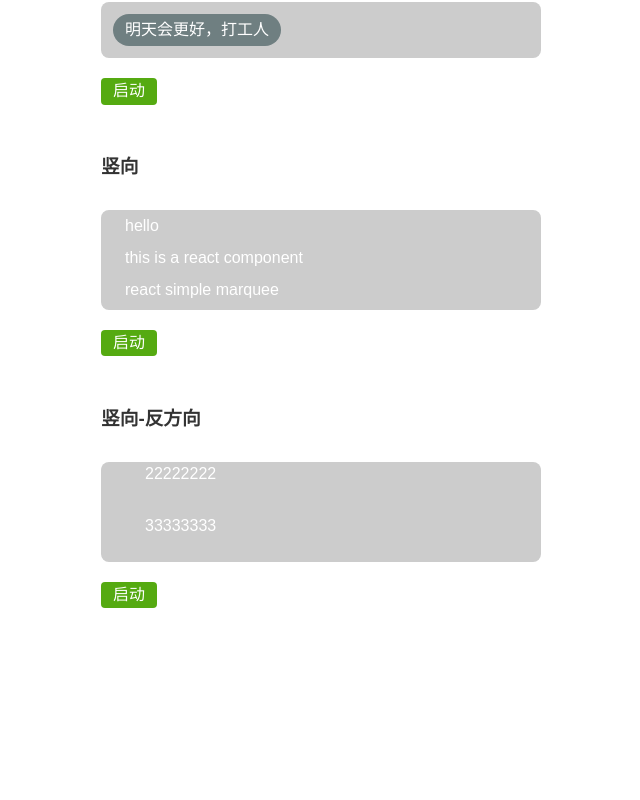
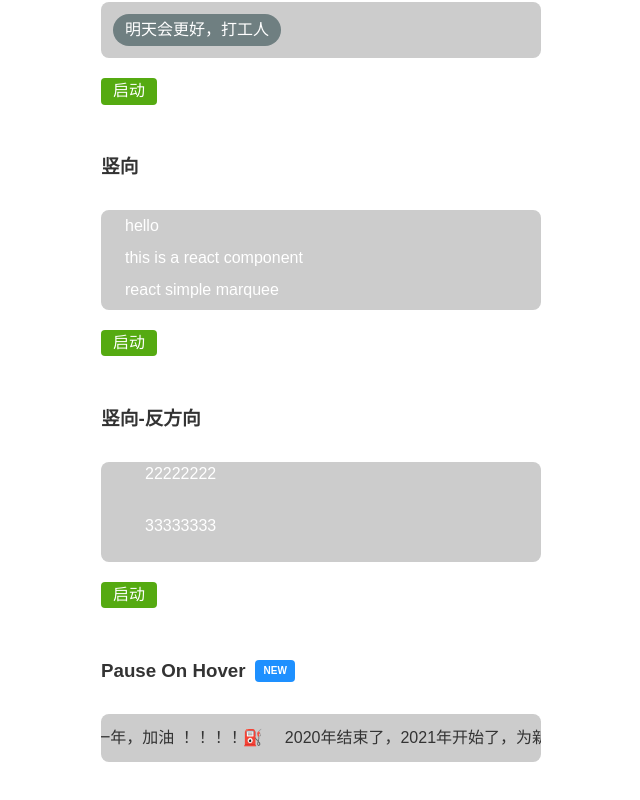
Before and after one commit to IFmiss/simple-marquee, a React app: page / in a window 1280 px wide. Shown: the part 1058-1858 px from the top of the page, without its empty margins (319-959 px from the left). Before the commit the page ends 1736 px from the top, so only its background shows below. Built offline with nearby package versions, Linux system fonts and the light colour scheme.

Commit message:
feat: add pause on hover feature, docs and example

```diff
--- a/src/Marquee/Marquee.tsx
+++ b/src/Marquee/Marquee.tsx
@@ -15,11 +15,12 @@ export interface MarqueeProps extends React.HTMLAttributes<HTMLDivElement> {
   speed?: number;
   indent?: number;
   direction?:
-    'horizontal'
-    | 'vertical'
-    | 'horizontal-reverse'
-    | 'vertical-reverse';
+  'horizontal'
+  | 'vertical'
+  | 'horizontal-reverse'
+  | 'vertical-reverse';
   stop?: boolean;
+  pauseOnHover?: boolean;
 }
 
 const Marquee: React.FC<MarqueeProps> = ({
@@ -28,6 +29,7 @@ const Marquee: React.FC<MarqueeProps> = ({
   indent = 0,
   direction = 'horizontal',
   stop = false,
+  pauseOnHover = false,
   style,
   className,
   ...rest
@@ -35,6 +37,7 @@ const Marquee: React.FC<MarqueeProps> = ({
   const mgRef = useRef<HTMLDivElement>(null);
   const mgWrapRef = useRef<HTMLDivElement>(null);
   const [move, setMove] = useState(indent);
+  const [hovered, setHovered] = useState(false);
   let timerMarquee: any;
 
   const isReverse = useMemo(() => {
@@ -83,14 +86,21 @@ const Marquee: React.FC<MarqueeProps> = ({
 
   useEffect(() => {
     if (stop) {
-      return timerMarquee && cancelAnimationFrame(timerMarquee);
+      return stopThis()
+    }
+    if (pauseOnHover && hovered) {
+      return stopThis()
     }
     runAnimate();
 
     return () => {
       cancelAnimationFrame(timerMarquee)
     };
-  }, [move, stop]);
+  }, [move, stop, pauseOnHover, hovered]);
+
+  const stopThis = () => {
+    timerMarquee && cancelAnimationFrame(timerMarquee);
+  }
 
   // 动画执行
   const runAnimate = useCallback(() => {
@@ -131,6 +141,8 @@ const Marquee: React.FC<MarqueeProps> = ({
     <div {...rest}
       className={marqueeCls}
       ref={mgRef}
+      onMouseEnter={() => setHovered(true)}
+      onMouseLeave={() => setHovered(false)}
       style={{
         ...style,
         overflow: 'hidden'
@@ -154,7 +166,8 @@ Marquee.propTypes = {
     'horizontal-reverse',
     'vertical-reverse'
   ]),
-  stop: PropTypes.bool
+  stop: PropTypes.bool,
+  pauseOnHover: PropTypes.bool,
 };
 
 Marquee.displayName = 'Marquee';
--- a/src/pages/Home/home.less
+++ b/src/pages/Home/home.less
@@ -30,6 +30,8 @@
       z-index: 1;
       background-color: #fff;
       padding: 10px 0;
+      display: flex;
+      align-items: center;
     }
 
     .horizontal-item {
@@ -62,6 +64,21 @@
     }
   }
 
+  .badge {
+    display: inline-flex;
+    align-items: center;
+    justify-content: center;
+    line-height: 1;
+    font-size: 10px;
+    text-transform: uppercase;
+    padding: 6px 8px;
+    border-radius: 4px;
+    background-color: dodgerblue;
+    color: #fff;
+    font-weight: 600;
+    margin-left: 10px;
+  }
+
   button {
     background-color: #55aa11;
     color: #fff;
--- a/src/pages/Home/index.tsx
+++ b/src/pages/Home/index.tsx
@@ -6,7 +6,7 @@ import Marquee, {
 // import MarqueeGroup from '../../Marquee/MarqueeGroup';
 import styles from './home.less'
 
-interface IHomeProps {}
+interface IHomeProps { }
 
 const color = '6f7f81'
 
@@ -41,11 +41,12 @@ const Home: React.FC<IHomeProps> = (props) => {
         <h3 className={styles.title}>横向文字</h3>
         <Marquee className={styles.marquee_group}
           direction={'horizontal'}
+          pauseOnHover={true}
           stop={!(stopMarquee.stop && stopMarquee.index === -1)}>
           2020年结束了，2021年开始了，为新的一年，加油 ！！！！⛽️&nbsp;&nbsp;&nbsp;&nbsp;&nbsp;
         </Marquee>
       </div>
-      <button onClick={() => onBtnClick(-1)}>{ isPlay(-1) ? '关闭' : '启动' }</button>
+      <button onClick={() => onBtnClick(-1)}>{isPlay(-1) ? '关闭' : '启动'}</button>
 
       <div className={styles.area}>
         <h3 className={styles.title}>横向列表</h3>
@@ -78,7 +79,7 @@ const Home: React.FC<IHomeProps> = (props) => {
           }}>花落知多少</List>
         </Marquee>
       </div>
-      <button onClick={() => onBtnClick(0)}>{ isPlay(0) ? '关闭' : '启动' }</button>
+      <button onClick={() => onBtnClick(0)}>{isPlay(0) ? '关闭' : '启动'}</button>
 
       <div className={styles.area}>
         <h3 className={styles.title}>Marquee组</h3>
@@ -138,7 +139,7 @@ const Home: React.FC<IHomeProps> = (props) => {
           </MarqueeGroup>
         </div>
 
-        <button onClick={() => onBtnClick(1)}>{ isPlay(1) ? '关闭' : '启动' }</button>
+        <button onClick={() => onBtnClick(1)}>{isPlay(1) ? '关闭' : '启动'}</button>
       </div>
 
       <div className={styles.area}>
@@ -151,7 +152,7 @@ const Home: React.FC<IHomeProps> = (props) => {
           }}>明天会更好，打工人</List>
         </Marquee>
 
-        <button onClick={() => onBtnClick(2)}>{ isPlay(2) ? '关闭' : '启动' }</button>
+        <button onClick={() => onBtnClick(2)}>{isPlay(2) ? '关闭' : '启动'}</button>
       </div>
 
       <div className={styles.area}>
@@ -169,7 +170,7 @@ const Home: React.FC<IHomeProps> = (props) => {
             // backgroundColor: `#${color}`
           }}>react simple marquee</List>
         </Marquee>
-        <button onClick={() => onBtnClick(3)}>{ isPlay(3) ? '关闭' : '启动' }</button>
+        <button onClick={() => onBtnClick(3)}>{isPlay(3) ? '关闭' : '启动'}</button>
       </div>
 
       <div className={styles.area}>
@@ -190,7 +191,17 @@ const Home: React.FC<IHomeProps> = (props) => {
             margin: '20px'
           }}>33333333</List>
         </Marquee>
-        <button onClick={() => onBtnClick(4)}>{ isPlay(4) ? '关闭' : '启动' }</button>
+        <button onClick={() => onBtnClick(4)}>{isPlay(4) ? '关闭' : '启动'}</button>
+      </div>
+
+      <div className={styles.area}>
+        <h3 className={styles.title}>Pause On Hover <span className={styles.badge}>new</span></h3>
+        <Marquee className={styles.marquee_group}
+          direction={'horizontal'}
+          pauseOnHover={true}
+          stop={!(stopMarquee.stop && stopMarquee.index === -1)}>
+          2020年结束了，2021年开始了，为新的一年，加油 ！！！！⛽️&nbsp;&nbsp;&nbsp;&nbsp;&nbsp;
+        </Marquee>
       </div>
     </div>
   )
```
Also changed, not shown: 1 other file (tests, documents, lock files or other folders). Lines whose indentation alone changed are shown as unchanged.
